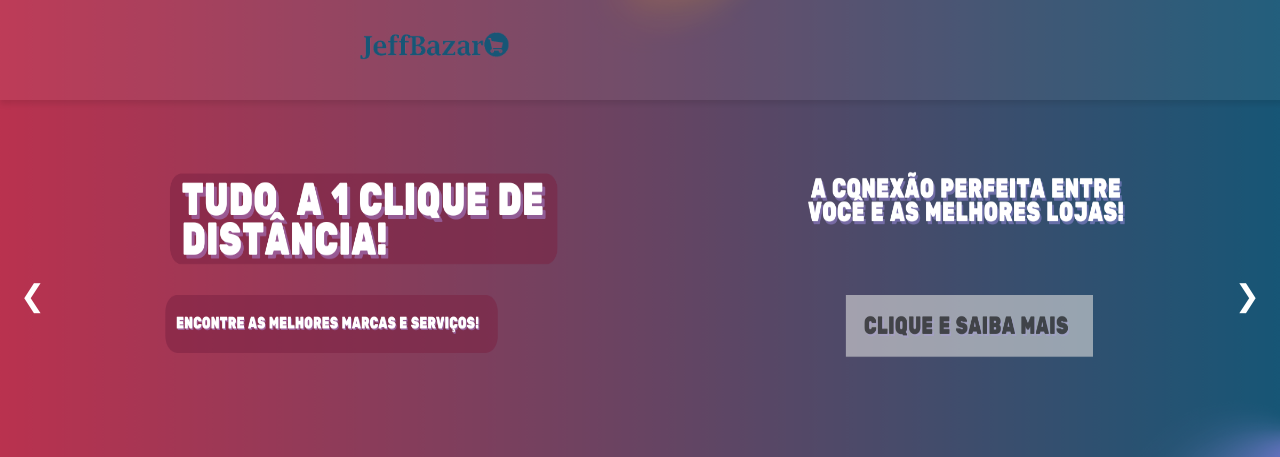
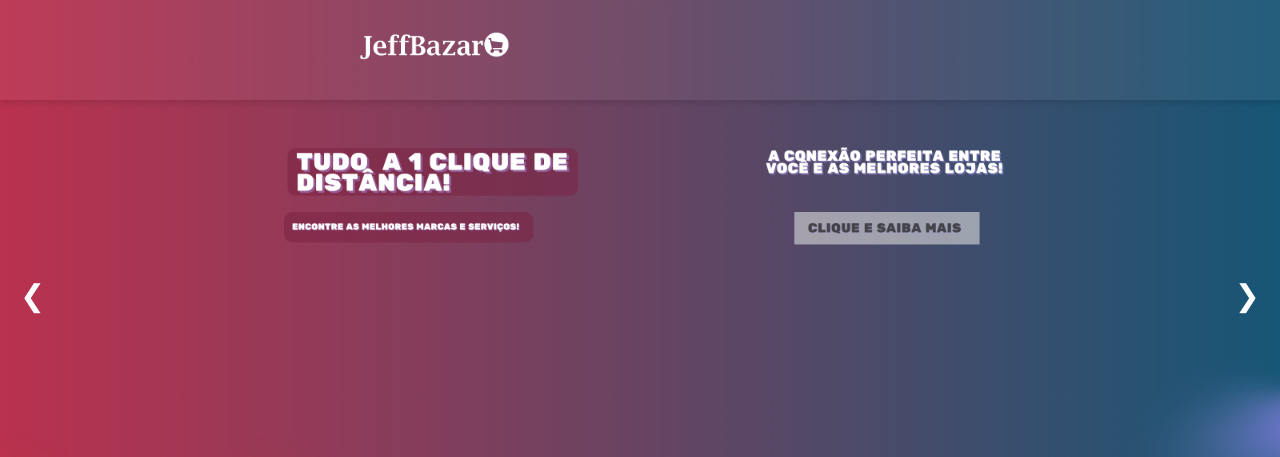
Before and after one commit to t4rsss/JeffBazar, a plain HTML site: page index.html in a window 1280 px wide. Shown: the top 457 px of the page. Drawn offline with Linux system fonts and the light colour scheme.

Commit message:
Add files via upload

```diff
--- a/index.html
+++ b/index.html
@@ -13,7 +13,7 @@
     <div class="transparent">
         <div class="header-container">
             <div class="logo">
-                <img class="logo1" src="imagens/logo.png" alt="Plaza Logo">
+                <img class="logo1" src="imagens/logobranca.png" alt="Plaza Logo">
             </div>
             <div class="header-icons">
                 <img src="imagens/Instagram.png" alt="Instagram" class="icon-header" style="width: 30px; height: 30px;">
--- a/style.css
+++ b/style.css
@@ -25,7 +25,7 @@ header {
     background-image: url('imagens/fundo.png');
     background-size: cover;
     background-position: center;
-    height: 580px;
+    height: 500px;
     width: auto;
 }
 
@@ -118,8 +118,8 @@ header {
 }
 
 .slide img {
-    width: 80%;
-    height: 100%;
+    width: 60%;
+    height: auto;
 }
 
 .banner-text {
```
